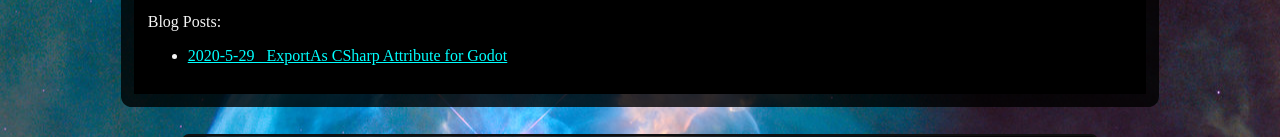
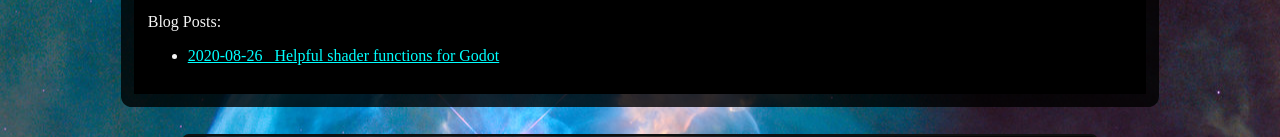
Before and after one commit to cgbeutler/corybeutler.github.io, a plain HTML site: page blog.html in a window 1280 px wide. Shown: the part 239-376 px from the top of the page. Drawn offline with Linux system fonts and the light colour scheme.

Commit message:
fixed link

```diff
--- a/blog.html
+++ b/blog.html
@@ -28,7 +28,7 @@
             </p>
 
             <ul>
-                <li><a href="/posts/2020-5-29/godot-csharp-export-named.html">2020-5-29&nbsp;&nbsp;&nbsp;ExportAs CSharp Attribute for Godot</a></li>
+                <li><a href="/posts/2020-08-26/godot-shader-helpers.html">2020-08-26&nbsp;&nbsp;&nbsp;Helpful shader functions for Godot</a></li>
             </ul>
 
 
```
